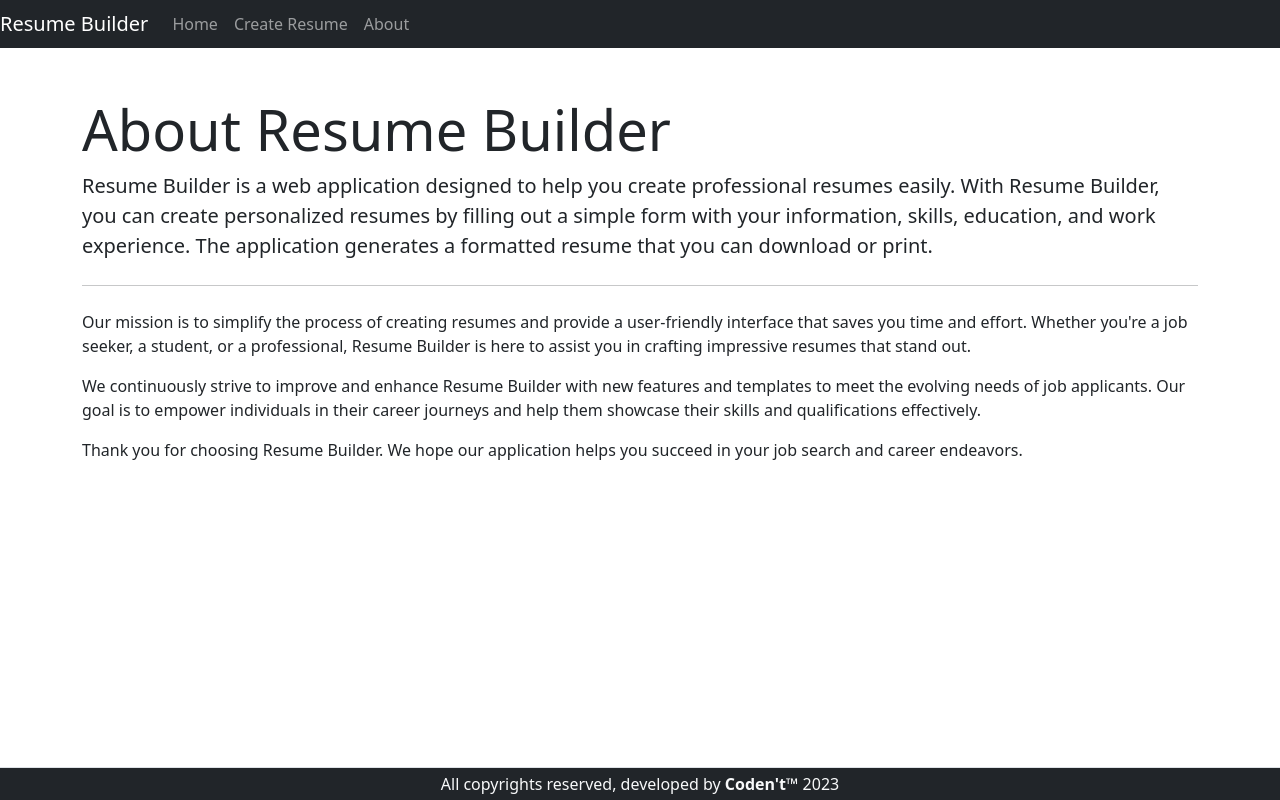
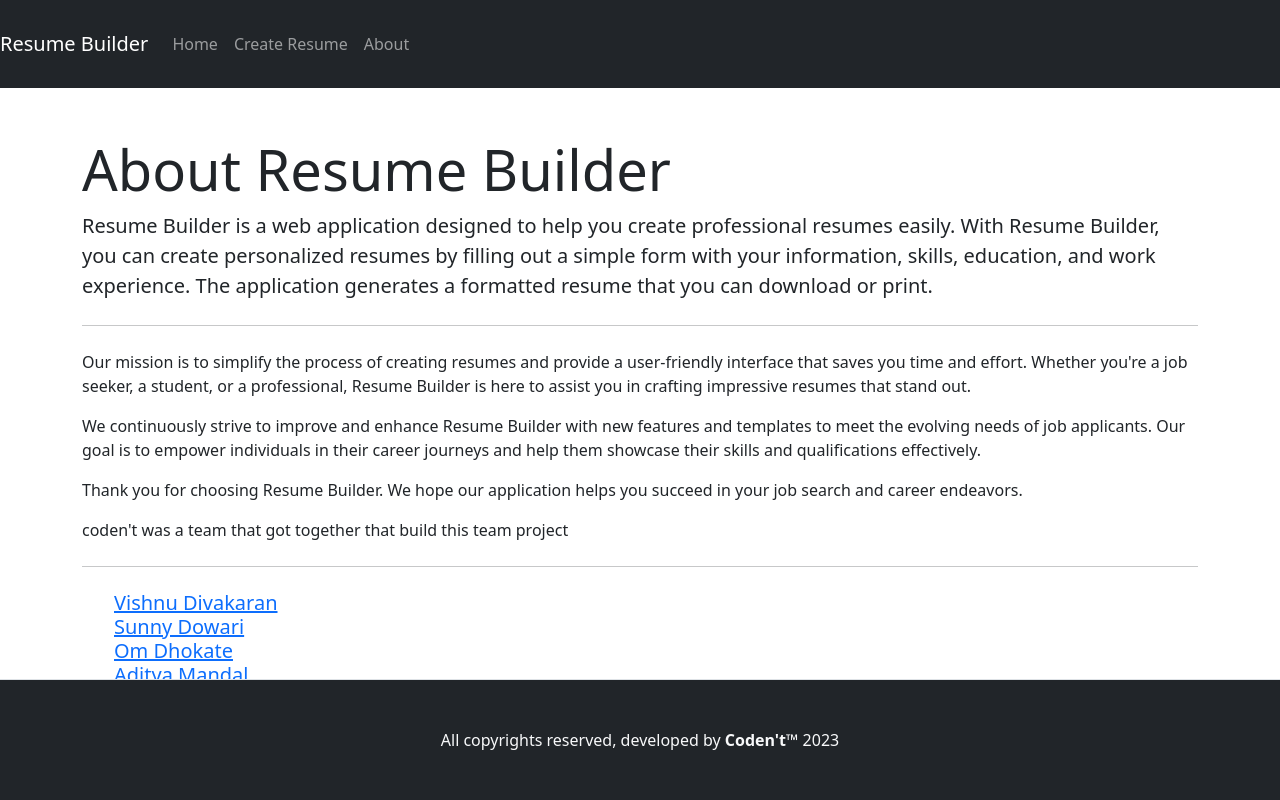
Before and after one commit to omidhokate2002/codent-resume-builder, a React (Create React App) app: page /about in a window 1280 px wide. Built offline with nearby package versions, Linux system fonts and the light colour scheme.

Commit message:
UI changes only quality of life includes footer and Navigation, title

```diff
--- a/public/index.html
+++ b/public/index.html
@@ -24,7 +24,7 @@
       work correctly both with client-side routing and a non-root public URL.
       Learn how to configure a non-root public URL by running `npm run build`.
     -->
-    <title>React App</title>
+    <title>Coden't Resume builder</title>
   </head>
   <body>
     <noscript>You need to enable JavaScript to run this app.</noscript>
--- a/src/layout/about.jsx
+++ b/src/layout/about.jsx
@@ -33,6 +33,22 @@ export const About = () => {
             Thank you for choosing Resume Builder. We hope our application helps
             you succeed in your job search and career endeavors.
           </p>
+          <p>
+            coden't was a team that got together that build this team project</p>
+
+            <hr className="my-4" />
+            <ul>
+              <h5>
+            <a href="https://github.com/vishnumd91" target="_blank">Vishnu Divakaran</a><br />
+            <a href="https://github.com/sunnydowari" target="_blank">Sunny Dowari</a> <br />
+            <a href="https://github.com/omidhokate2002" target="_blank">Om Dhokate</a> <br />
+            <a href="https://github.com/adityamandal-Developer" target="_blank">Aditya Mandal</a> <br />
+            </h5>
+
+            </ul>
+
+
+
         </div>
       </div>
       <Footer />
--- a/src/layout/footer.jsx
+++ b/src/layout/footer.jsx
@@ -1,6 +1,7 @@
 export const Footer = () => {
   return (
-    <div className="container-fluid border-top mt-3 text-center bg-dark text-light py-1">
+    <div className="container-fluid border-top mt-3 text-center bg-dark text-light py-5"
+    style={{ position: "absolute", bottom: 0, width: "100%" }}>
       <p className="m-0">
         All copyrights reserved, developed by <b>Coden't&#8482; </b>2023
       </p>
--- a/src/layout/navigation.jsx
+++ b/src/layout/navigation.jsx
@@ -34,7 +34,7 @@ export const Navigation = () => {
   };
 
   return (
-    <nav className="navbar navbar-expand-lg navbar-dark bg-dark py-1">
+    <nav className="navbar navbar-expand-lg navbar-dark bg-dark py-4">
       <Link className="navbar-brand" to="/">
         Resume Builder
       </Link>
--- a/src/pages/home.jsx
+++ b/src/pages/home.jsx
@@ -15,9 +15,7 @@ const HomePage = () => {
         Preview{" "}
       </button>
       <div
-        className="container mt-5"
-        style={{ backgroundColor: "black", color: "white" }}
-      >
+        className="container mt-5"  style={{ backgroundColor: "black", color: "white" }}>
         <div className="row justify-content-center align-items-center">
           <div className="text-center">
             <h1>Welcome to Resume Builder</h1>
@@ -30,9 +28,7 @@ const HomePage = () => {
           </div>
         </div>
       </div>
-      <footer className="text-center sticky-bottom ">
         <Footer />
-      </footer>
     </>
   );
 };
```
Also changed, not shown: public/logo192.png, public/logo512.png.
